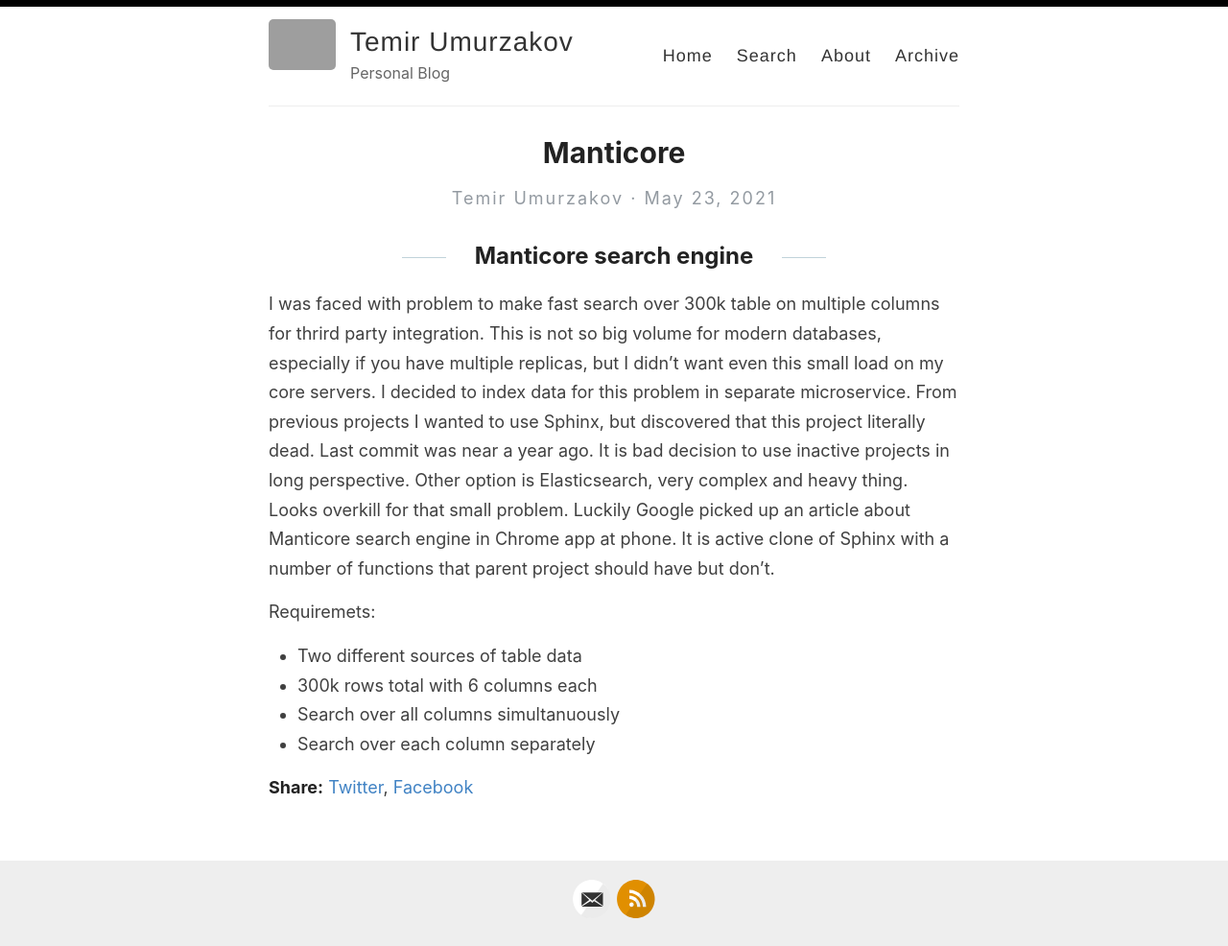
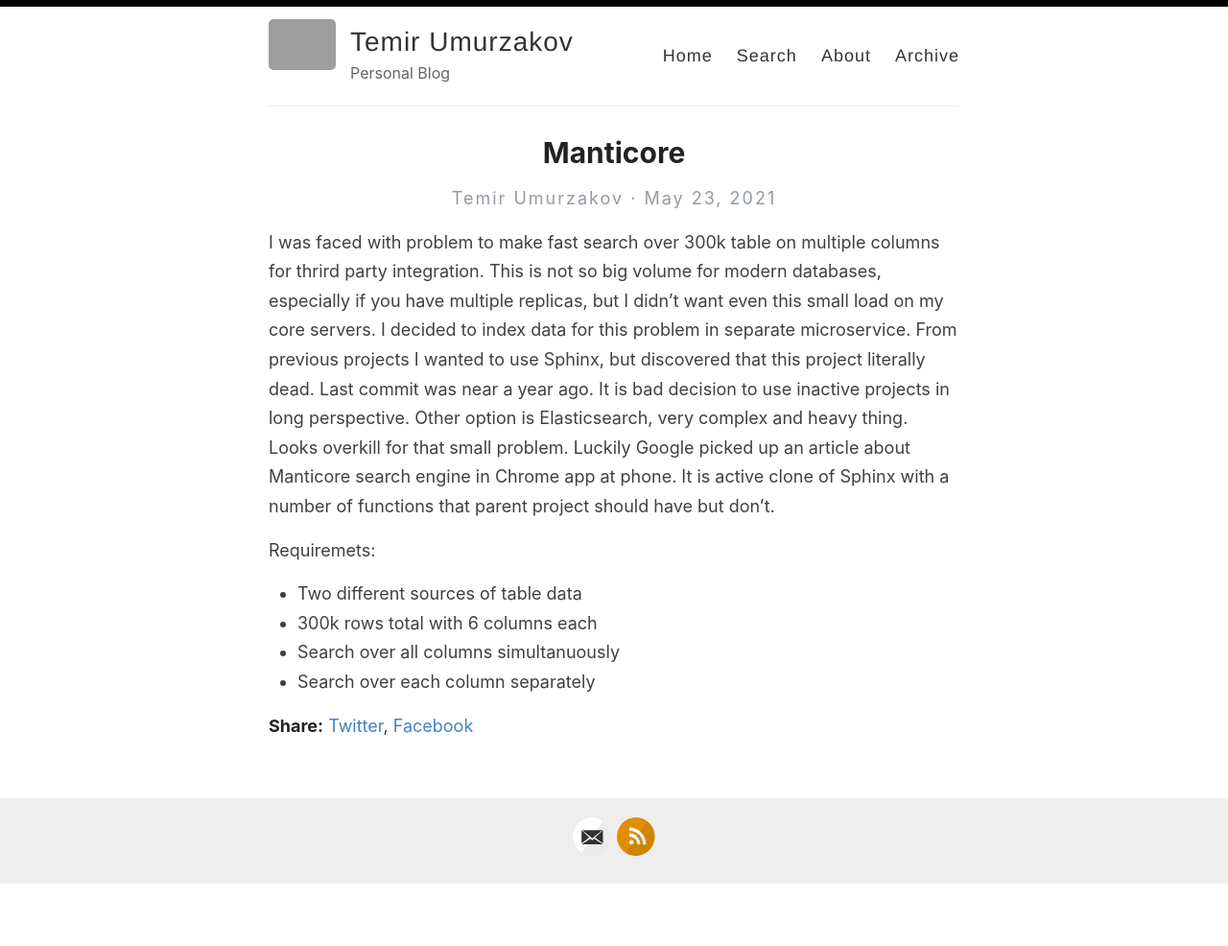
Before and after one commit to tumurzakov/tumurzakov.github.io, a Jekyll site: the page built from _posts/2021-05-23-manticore.md, in a window 1280 px wide. Shown: the whole page at 96% size. Built offline with Jekyll 4.4.1, drawn with Linux system fonts in a browser that asks for light colours; our own code applies the rules of GitHub Pages for plain Markdown files; after the commit the page ends 922 px from its top, so only the background shows below that; grey boxes are pictures that could not be loaded.

Commit message:
Update 2021-05-23-manticore.md

```diff
--- a/_posts/2021-05-23-manticore.md
+++ b/_posts/2021-05-23-manticore.md
@@ -1,4 +1,3 @@
-## Manticore search engine
 I was faced with problem to make fast search over 300k table on multiple columns for thrird party integration. This is not so big volume for modern databases, especially if you have multiple replicas, but I didn't want even this small load on my core servers. I decided to index data for this problem in separate microservice. From previous projects I wanted to use Sphinx, but discovered that this project literally dead. Last commit was near a year ago. It is bad decision to use inactive projects in long perspective. Other option is Elasticsearch, very complex and heavy thing. Looks overkill for that small problem. Luckily Google picked up an article about Manticore search engine in Chrome app at phone. It is active clone of Sphinx with a number of functions that parent project should have but don't.
 
 Requiremets:
```
